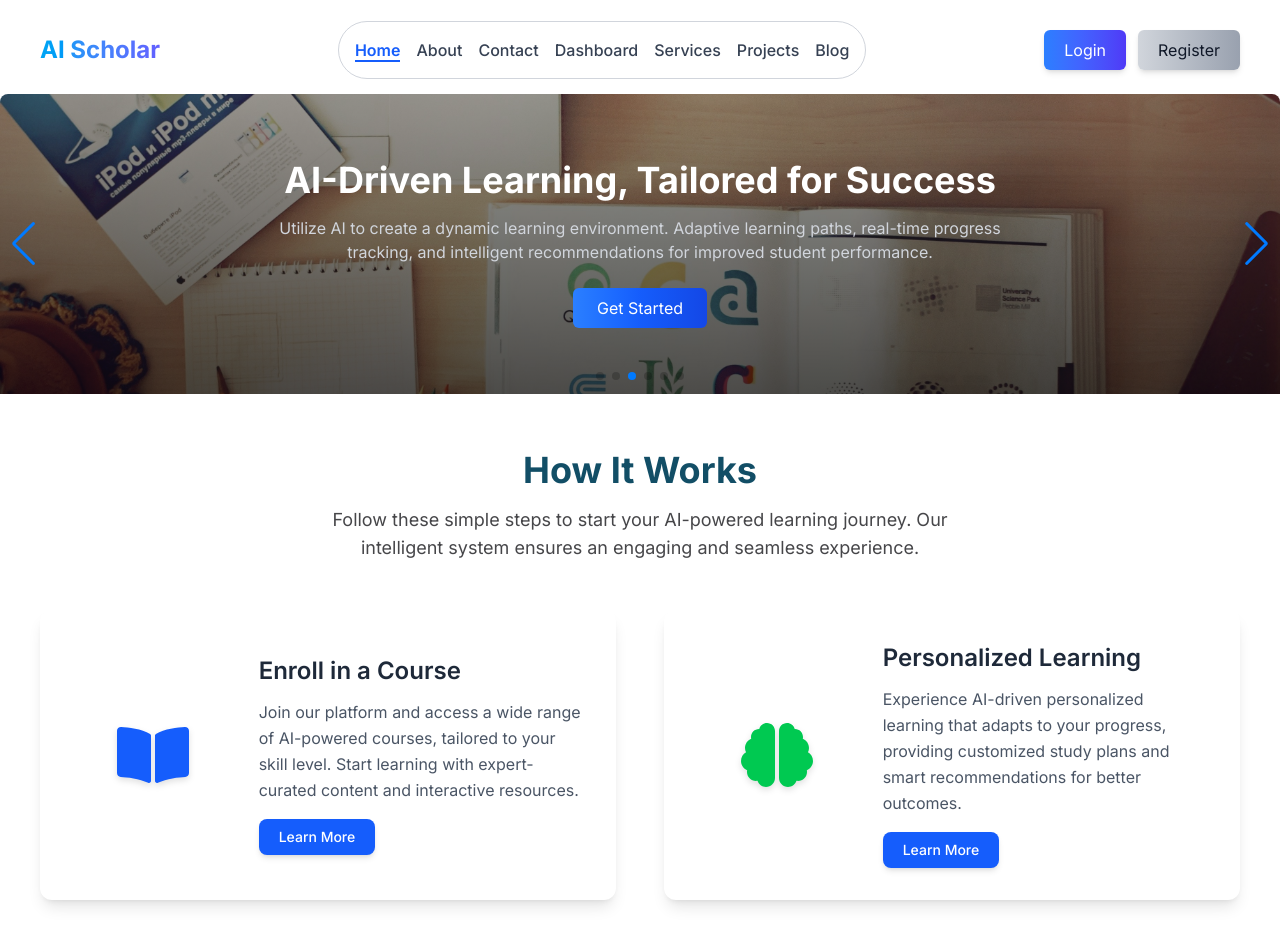
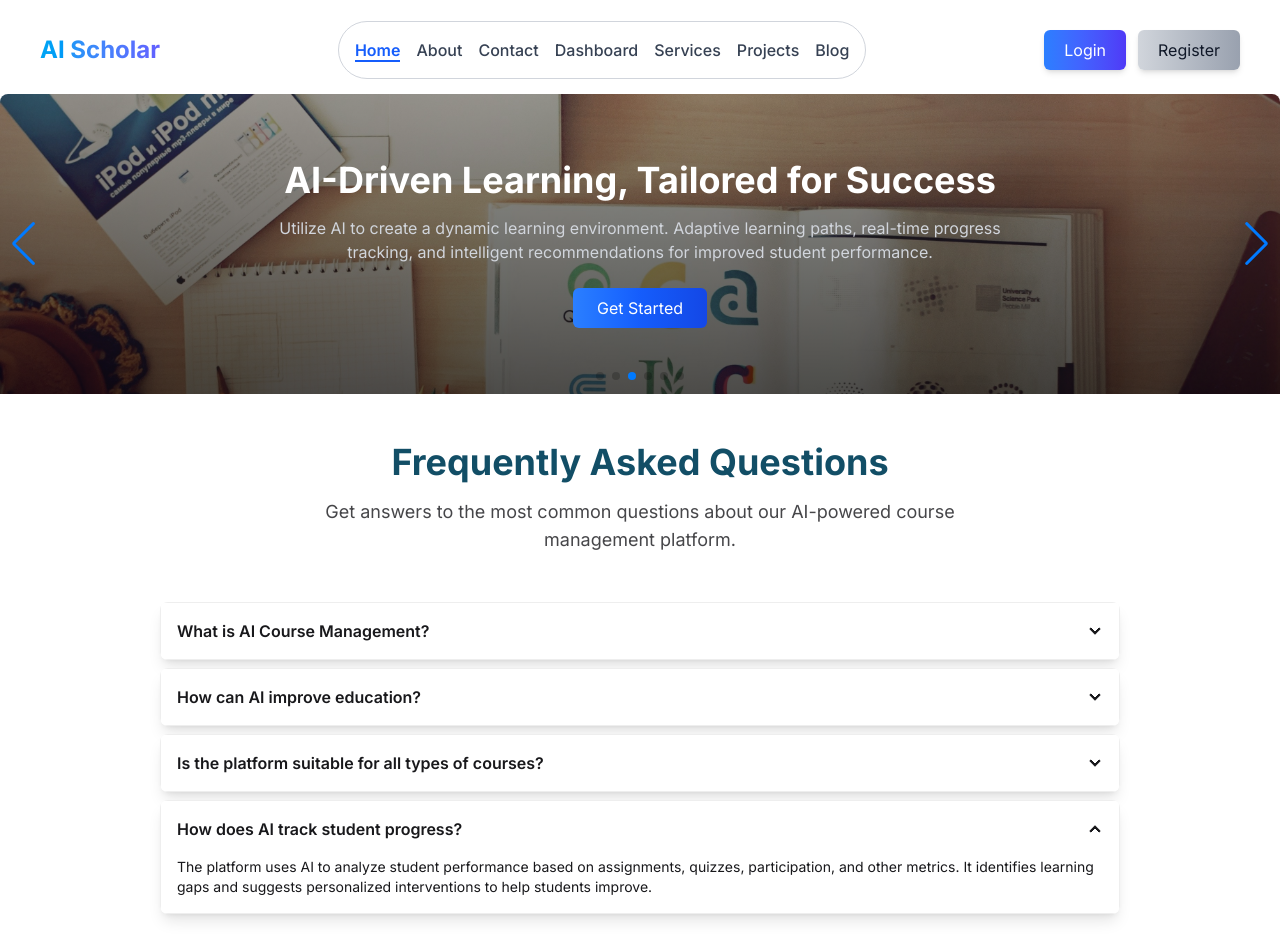
Before and after one commit to SK-Jabed/AI-Scholar, a Next.js app: page / in a window 1280 px wide. Shown: the top 952 px of the page. Built offline with nearby package versions, Linux system fonts and the light colour scheme.

Commit message:
faq section added

```diff
--- a/src/app/page.js
+++ b/src/app/page.js
@@ -7,13 +7,15 @@ import KeyFeatures from "@/components/home/KeyFeatures";
 import PopularCourses from "@/components/home/PopularCourses";
 import TestimonialsSection from "@/components/home/TestimonialsSection";
 import Container from "@/components/shared/Container";
+import Faq from "@/components/home/Faq";
 
 export default function Home() {
   return (
     <div>
       {/* Banner Section */}
       <Banner />
-
+      {/* faq section */}
+      <Faq />
       <Container>
         {/* How It Works Section */}
         <HowItWorks />
--- a/src/components/home/Faq.js
+++ b/src/components/home/Faq.js
@@ -1,52 +1,74 @@
 "use client";
+
+import { motion } from "framer-motion";
+import SectionTitle from "../shared/SectionTitle";
+
+const faqData = [
+  {
+    question: "What is AI Course Management?",
+    answer:
+      "AI Course Management is an innovative platform that utilizes artificial intelligence to streamline and optimize the management of educational courses. It includes features such as automated grading, personalized learning paths, and insightful analytics for both students and instructors.",
+  },
+  {
+    question: "How can AI improve education?",
+    answer:
+      "AI enhances education by offering personalized learning experiences, providing intelligent feedback, and automating administrative tasks. This allows educators to focus more on teaching, while students benefit from tailored learning paths and real-time performance tracking.",
+  },
+  {
+    question: "Is the platform suitable for all types of courses?",
+    answer:
+      "Yes, our platform is designed to be flexible and adaptable, making it suitable for a wide range of courses, from technical and academic to creative and vocational. It supports a variety of teaching formats and content types.",
+  },
+  {
+    question: "How does AI track student progress?",
+    answer:
+      "The platform uses AI to analyze student performance based on assignments, quizzes, participation, and other metrics. It identifies learning gaps and suggests personalized interventions to help students improve.",
+  },
+];
 
 const Faq = () => {
   return (
-    <div className="py-12 px-4 max-w-5xl mx-auto">
-      {/* Header */}
-      <h1 className="text-3xl md:text-4xl font-bold text-center text-gray-800 mb-8">
-        Common Questions About Us ?
-      </h1>
+    <div className="py-12 px-4 md:px-15 lg:px-40 mx-auto">
+    {/* Header */}
+    <SectionTitle
+      title="Frequently Asked Questions"
+      subTitle="Get answers to the most common questions about our AI-powered course management platform."
+    />
 
-      {/* FAQ Section */}
-      <div className="space-y-6">
-        <div className="bg-white shadow-lg rounded-lg p-6">
-          <h2 className="text-xl font-semibold text-gray-700">What is AI Course Management?</h2>
-          <p className="text-gray-600 mt-2">
-            AI Course Management is an innovative platform that utilizes artificial intelligence to streamline
-            and optimize the management of educational courses. It includes features such as automated grading,
-            personalized learning paths, and insightful analytics for both students and instructors.
-          </p>
-        </div>
-
-        <div className="bg-white shadow-lg rounded-lg p-6">
-          <h2 className="text-xl font-semibold text-gray-700">How can AI improve education?</h2>
-          <p className="text-gray-600 mt-2">
-            AI enhances education by offering personalized learning experiences, providing intelligent feedback,
-            and automating administrative tasks. This allows educators to focus more on teaching, while students
-            benefit from tailored learning paths and real-time performance tracking.
-          </p>
-        </div>
-
-        <div className="bg-white shadow-lg rounded-lg p-6">
-          <h2 className="text-xl font-semibold text-gray-700">Is the platform suitable for all types of courses?</h2>
-          <p className="text-gray-600 mt-2">
-            Yes, our platform is designed to be flexible and adaptable, making it suitable for a wide range of courses,
-            from technical and academic to creative and vocational. It supports a variety of teaching formats and
-            content types.
-          </p>
-        </div>
-
-        <div className="bg-white shadow-lg rounded-lg p-6">
-          <h2 className="text-xl font-semibold text-gray-700">How does AI track student progress?</h2>
-          <p className="text-gray-600 mt-2">
-            The platform uses AI to analyze student performance based on assignments, quizzes, participation, and
-            other metrics. It identifies learning gaps and suggests personalized interventions to help students
-            improve.
-          </p>
-        </div>
-      </div>
+    {/* FAQ Section */}
+    <div className="space-y-2">
+      {faqData.map((item, index) => (
+        <motion.div
+          key={index}
+          initial={{ opacity: 0, y: 20 }}
+          whileInView={{ opacity: 1, y: 0 }}
+          transition={{ duration: 0.4, delay: index * 0.08, ease: "easeOut" }}
+          className="collapse collapse-arrow bg-white shadow-lg rounded-lg overflow-hidden transition-transform duration-300 hover:scale-[1.02]"
+        >
+          <div className="join join-vertical bg-base-100">
+            <div className="collapse collapse-arrow join-item border border-base-300 hover:bg-gray-50 transition-colors">
+              <input type="radio" name="faq-accordion" defaultChecked />
+              <motion.div
+                className="collapse-title font-semibold"
+                whileHover={{ scale: 1.02 }}
+                transition={{ duration: 0.2 }}
+              >
+                {item.question}
+              </motion.div>
+              <motion.div
+                className="collapse-content text-sm"
+                initial={{ opacity: 0 }}
+                animate={{ opacity: 1 }}
+                transition={{ duration: 0.3, delay: 0.2 }}
+              >
+                {item.answer}
+              </motion.div>
+            </div>
+          </div>
+        </motion.div>
+      ))}
     </div>
+  </div>
   );
 };
 
```
